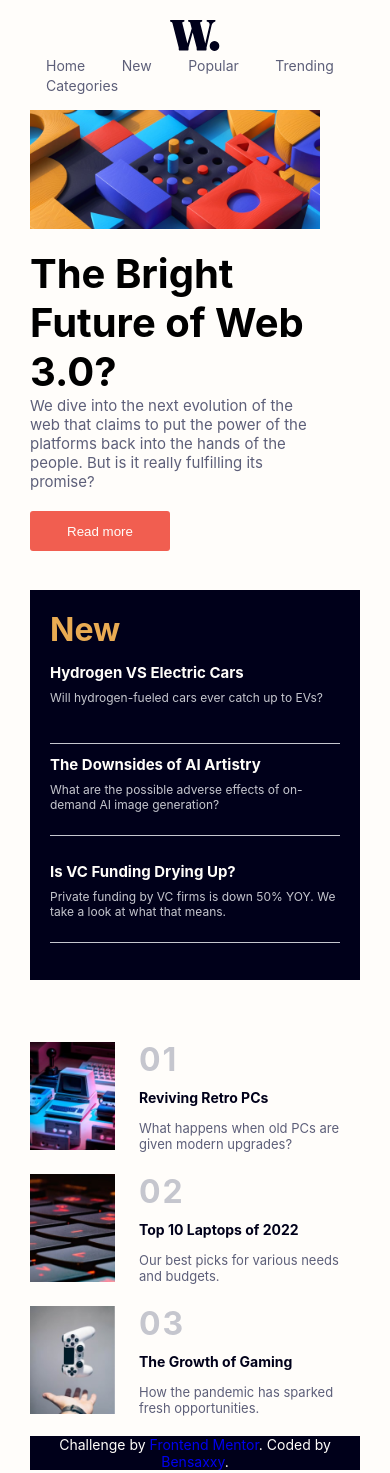
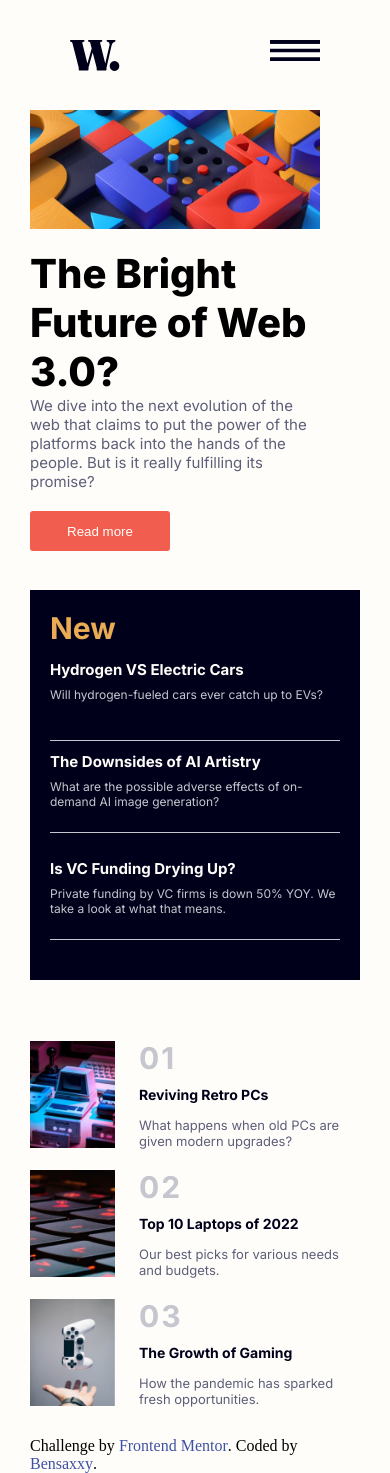
Before and after one commit to Bensaxxy/news-homepage-main, a plain HTML site: page index.html in a window 390 px wide. Drawn offline with Linux system fonts and the light colour scheme; a web font is replaced by a local one.

Commit message:
updating my codes
updating my project

```diff
--- a/index.html
+++ b/index.html
@@ -10,15 +10,15 @@
 <body>
 <div class="Container">
 <nav>
+  <input type="checkbox" id="check">
+  <label for="check" class="checkbtn"><img src="/assets/images/icon-menu.svg" alt=""></label>
   <a href="#"><img src="/assets/images/logo.svg" alt=""></a>
   <ul>
-    <li>
-      <a href="#">Home</a>
-      <a href="#">New</a>
-      <a href="#">Popular</a>
-      <a href="#">Trending</a>
-      <a href="#">Categories</a>
-    </li>
+    <li><a href="#">Home</a></li>
+    <li><a href="#">New</a></li>
+    <li><a href="#">Popular</a></li>
+    <li><a href="#">Trending</a></li>
+    <li><a href="#">Categories</a></li>
   </ul>
 </nav>
 <div class="main-1">
@@ -76,13 +76,11 @@
       </div>
     </div>
   </div>
-
-
-  <div class="attribution">
-    Challenge by <a href="https://www.frontendmentor.io?ref=challenge" target="_blank">Frontend Mentor</a>.
-    Coded by <a href="https://www.frontendmentor.io/profile/Bensaxxy">Bensaxxy</a>.
-  </div>
-</div>
-
+  <footer>
+    <div class="attribution">
+      Challenge by <a href="https://www.frontendmentor.io?ref=challenge" target="_blank">Frontend Mentor</a>.
+      Coded by <a target="_blank" href="https://www.frontendmentor.io/profile/Bensaxxy">Bensaxxy</a>.
+    </div>
+  </footer>
 </body>
 </html>
--- a/style.css
+++ b/style.css
@@ -1,4 +1,4 @@
-@import url(https://fonts.google.com/specimen/Inter);
+@import url('https://fonts.googleapis.com/css2?family=Inter:wght@400;700;800&display=swap');
 *{
     padding: 0;
     margin: 0;
@@ -16,43 +16,57 @@
 }
 body{
     background-color: var(--Neutral-color-1);
-    font-family: 'Inter';
+    font-family: 'Inter', sans-serif;
+    font-size: 15px;
 }
 .Container{
     width: 100%;
     height: 100vh;
-    padding: 20px 170px;
+    padding: 50px 70px;
 }
 .Container nav{
-    display: flex;
-    justify-content: space-between;
+    width: 100%;
+    height: 70px;
+    padding: 20px 60px;
+    margin-bottom: 10px;
+    background-color: var(--Neutral-color-1);
+    z-index: 1;
     align-items: center;
-    height: 70px;
 }
-.Container a img{
+nav img{
+    float: left;
     width: 50px;
 }
+nav ul{
+    float: right;
+}
+nav ul li{
+    display: inline-block;
+}
+
  nav ul li a{
-     font-family: 'Inter';
-     font-size: 14px;
-    margin: 0 16px;
+    font-family: 'Inter';
+    font-size: 14px;
+    padding: 0 20px;
     color: var(--Neutral-color-3);
 }
  nav ul li a:hover{
     color: var(--primary-color-2);
 }
-.Container nav{
-    display: flex;
-    justify-content: space-between;
-    align-items: center;
+.checkbtn{
+    display: none;
+    cursor: pointer;
+    float: right;
+}
+#check{
+    display: none;
 }
 
 .main-1{
     display: flex;
     justify-content: space-between;
-    right: 0;
-    left: 0;
-
+    /* background-color: red; */
+    margin-bottom: 20px;
 }
 .main-1 .sub-main-1{
     display: flex;
@@ -62,8 +76,8 @@ body{
     height: 430px;
 }
 .sub-main-1 img{
-    width: 700px;
-    height: 210px;
+    width: 100%;
+    height: 250px;
     margin-bottom: 20px;
 }
 .sub-main-1 .sub-main-2{
@@ -72,7 +86,7 @@ body{
 }
 .sub-main-2 h1{
     font-family: 'Inter';
-    font-weight: 700;
+    font-weight: 800;
     font-size: 40px;
 }
 .sub-main-1 .sub-main-2 .block{
@@ -146,6 +160,7 @@ body{
     display: flex;
     justify-content: space-between;
     align-items: center;
+    margin-bottom: 20px;
 }
 .main-2 .sub-main2{
     display: flex;
@@ -178,26 +193,122 @@ body{
     color: var(--Neutral-color-3);
     font-size: 13px;
 }
-.attribution{
-    text-align: center;
-    margin-top: 10px;
-    font-size: 14px;
-    color: var(--Neutral-color-1);
-    background-color: var(--Neutral-color-4);
-    letter-spacing: normal
-    4px;
+footer{
+    display: flex;
+    justify-content: center;
+   align-items: center;
+   margin-top: 14px;
 }
+.attribution {
+    font-size: 16px;
+    font-family: 'Montserrat';
+
+}
+    .attribution a {
+    color: hsl(228, 45%, 44%);
+    font-size: 16px;
+    list-style: none;
+    text-decoration: none;
+    font-family: 'Fraunces';
+    }
 
 
-@media  screen and (max-width: 628px) {
-
+@media screen and (max-width: 1070px) {
+    .Container nav{
+        width: 100%;
+        padding: 20px 40px;
+    }
     .Container{
         width: 100%;
         padding: 20px 30px;
     }
-    nav{
+    .main-1{
+        margin-top: 20px;
         flex-direction: column;
+    }
+    .main-1 .sub-main-1{
+        flex-direction: column;
+    }
+    .sub-main-1 img{
+        width: 100%;
+        height: 250px;
+    }
+    .sub-main-1 .sub-main-2{
+        display: flex;
+        justify-content: space-between;
+    }
+    .side-main-1{
+        margin-top: 50px;
+        width: 100%;
+    }
 
+  .main-2 .sub-main2{
+    align-items: center;
+    margin: 10px 0;
+   }
+   .sub-main2 img{
+    width: 85px;
+   }
+}
+@media  screen and (max-width: 870px){
+    .Container nav{
+        width: 100%;
+        padding: 20px 40px;
+    }
+    .Container{
+        width: 100%;
+        padding: 20px 30px;
+    }
+    .main-2{
+        max-width: 100%;
+        flex-direction: column;
+        margin-top: 50px;
+      }
+      .main-2 .sub-main2{
+        align-items: center;
+        margin: 10px 0;
+       }
+       .sub-main2 img{
+        width: 85px;
+       }
+}
+@media  screen and (max-width: 659px){
+    .Container{
+        width: 100%;
+        padding: 20px 0px;
+    }
+}
+@media  screen and (max-width: 628px) {
+    .Container nav{
+        width: 100%;
+        padding: 20px 40px;
+    }
+    .Container{
+        width: 100%;
+        padding: 20px 30px;
+    }
+
+    .checkbtn{
+        display: block;
+    }
+    nav ul{
+        width: 100%;
+        height: 100vh;
+        background-color: var(--Neutral-color-1);
+        top: 75px;
+        right: -100%;
+        position: fixed;
+        text-align: center;
+        z-index: 1;
+        transition: 0.7s ease;
+    }
+    nav ul li{
+        display: block;
+        padding: 10px 0;
+        margin: 20px 0;
+    }
+    #check:checked ~ ul {
+        right: 0;
     }
 
     .main-1{
@@ -209,7 +320,7 @@ body{
     }
     .sub-main-1 img{
         width: 100%;
-        height: 400px;
+        height: 250px;
     }
     .main-1 .sub-main-2{
         flex-direction: column;
@@ -233,14 +344,36 @@ body{
 }
 
 @media screen and (max-width:375px) {
-
+    .Container nav{
+        width: 100%;
+        padding: 20px 30px;
+    }
     .Container{
         width: 100%;
-        padding: 20px 20px;
+        padding: 10px 15px;
     }
-    nav{
-        flex-direction: column;
 
+    .checkbtn{
+        display: block;
+    }
+    nav ul{
+        width: 100%;
+        height: 100vh;
+        background-color: var(--Neutral-color-1);
+        top: 75px;
+        right: -100%;
+        position: fixed;
+        text-align: left;
+        z-index: 1;
+        transition: 0.7s ease-out;
+    }
+    nav ul li{
+        display: block;
+        padding: 0px 0;
+        margin: 30px 0 0 20px;
+    }
+    #check:checked ~ ul {
+        right: -30%;
     }
 
     .main-1{
@@ -252,7 +385,7 @@ body{
     }
     .sub-main-1 img{
         width: 100%;
-        height: 400px;
+        height: 600px;
     }
     .main-1 .sub-main-2{
         flex-direction: column;
```
